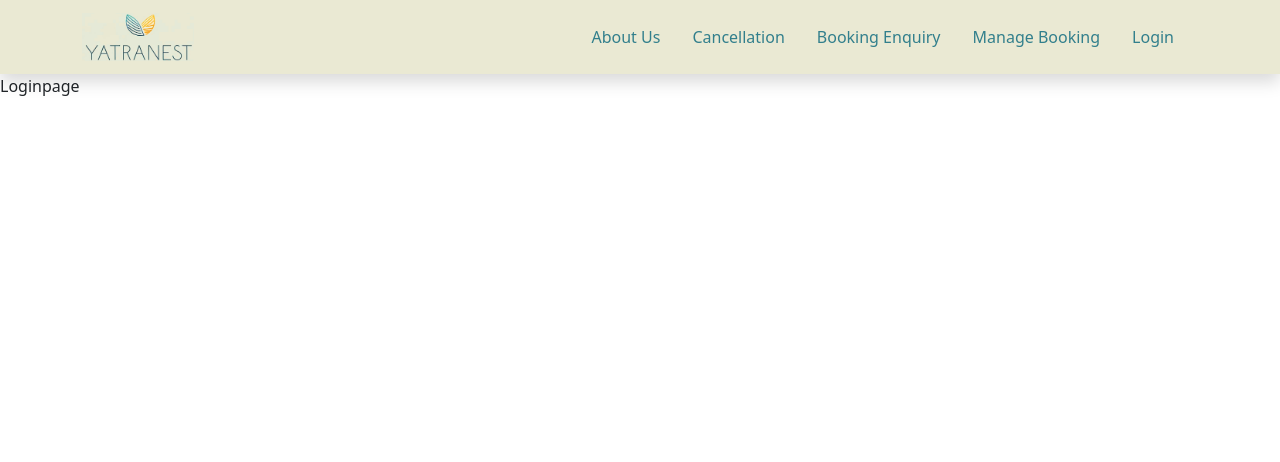
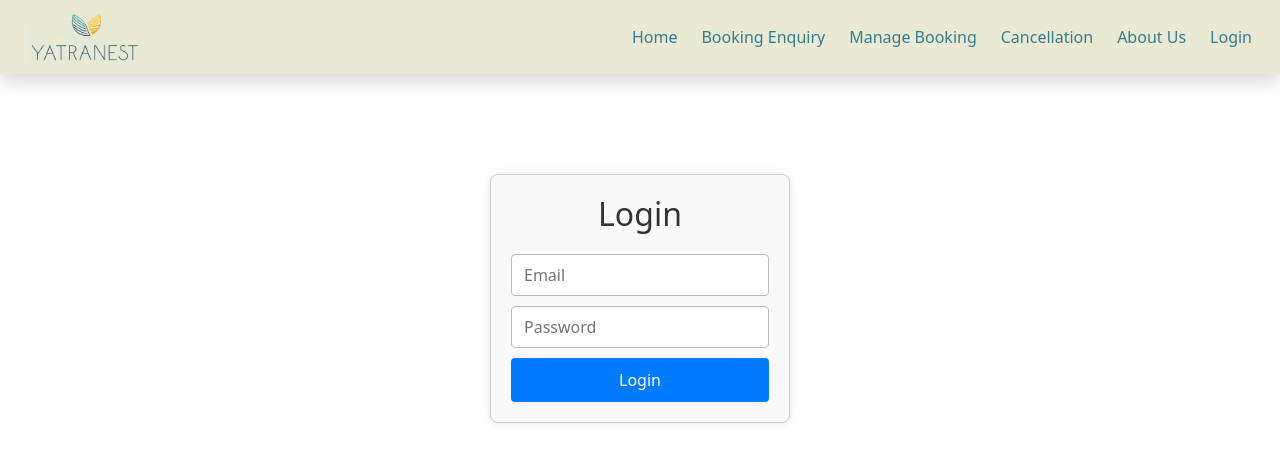
Before and after one commit to Kshitij-Shinde-dev/YatraNest, a React (Create React App) app: page /Loginpage in a window 1280 px wide. Shown: the top 462 px of the page. Built offline with nearby package versions, Linux system fonts and the light colour scheme.

Commit message:
nav header change & init login form

```diff
--- a/src/components/loginpage/Loginpage.css
+++ b/src/components/loginpage/Loginpage.css
@@ -0,0 +1,50 @@
+/* Container styling */
+.login-container {
+  max-width: 300px;
+  margin: 100px auto;
+  padding: 20px;
+  border: 1px solid #ccc;
+  border-radius: 8px;
+  text-align: center;
+  background-color: #f9f9f9;
+  box-shadow: 0px 0px 10px rgba(0, 0, 0, 0.1);
+}
+
+/* Heading */
+.login-container h2 {
+  margin-bottom: 20px;
+  color: #333;
+}
+
+/* Form layout */
+.login-form {
+  display: flex;
+  flex-direction: column;
+  gap: 10px;
+}
+
+/* Inputs */
+.login-form input[type="email"],
+.login-form input[type="password"] {
+  padding: 8px 12px;
+  font-size: 16px;
+  border: 1px solid #bbb;
+  border-radius: 4px;
+  outline: none;
+}
+
+/* Button */
+.login-form button {
+  padding: 10px;
+  background-color: #007bff;
+  color: white;
+  font-size: 16px;
+  border: none;
+  border-radius: 4px;
+  cursor: pointer;
+  transition: background-color 0.3s ease;
+}
+
+.login-form button:hover {
+  background-color: #0056b3;
+}
--- a/src/components/loginpage/Loginpage.js
+++ b/src/components/loginpage/Loginpage.js
@@ -1,10 +1,62 @@
 import React from 'react'
 import './Loginpage.css'
+import { useState } from 'react';
+import { useNavigate } from 'react-router-dom';
+import axios from 'axios';
 
 function Loginpage() {
-  return (
-    <div>Loginpage</div>
-  )
+
+    const [email, setEmail] = useState("");
+  const [password, setPassword] = useState("");
+  const [error, setError] = useState("");
+  const navigate = useNavigate();
+
+  const handleSubmit = async (e) => {
+    e.preventDefault();
+
+      try {
+    const response = await axios.post("http://192.168.0.245:9090/api/auth/login", {
+      usernameOrEmail: email,
+      password: password
+    });
+    console.log("Login response:", response.data);
+    const token = response.data.accessToken;
+    if (token) {
+      sessionStorage.setItem("token", token);
+      console.log("Token stored:", token);
+      navigate("/");
+      console.log("Navigation triggered");
+    } else {
+      console.log("No token received");
+      setError("Login failed: No token received");
+    }
+  } catch (err) {
+    setError(err.response?.data?.message || "Login failed");
+  }
+  };
+    return (
+  <div className="login-container">
+    <h2>Login</h2>
+    <form onSubmit={handleSubmit} className="login-form">
+      <input
+        type="email"
+        placeholder="Email"
+        value={email}
+        onChange={(e) => setEmail(e.target.value)}
+        required
+      />
+      <input
+        type="password"
+        placeholder="Password"
+        value={password}
+        onChange={(e) => setPassword(e.target.value)}
+        required
+      />
+      <button type="submit">Login</button>
+    </form>
+  </div>
+);
+
 }
 
 export default Loginpage
--- a/src/components/navigationheader/Navigationheader.css
+++ b/src/components/navigationheader/Navigationheader.css
@@ -1,13 +1,15 @@
 .img {
   max-width: 7rem;
   max-height: 7rem;
+  margin-left: 1rem;
 }
-.color1 {
-  background-color: #eae9d3 !important; /* ensure it overrides Bootstrap */
+.navhead {
+  background-color: #eae9d3 !important;
+  z-index: 1030;
 }
 
 .spacing {
-  margin-right: 1rem;
+  margin-right: 0.5rem;
 }
 
 .navbg {
@@ -24,7 +26,3 @@
   background-color: #e5e4cc;
   color: #45929f !important;
 }
-
-.stick {
-  z-index: 1030;
-}
--- a/src/components/navigationheader/Navigationheader.js
+++ b/src/components/navigationheader/Navigationheader.js
@@ -6,18 +6,19 @@ import './Navigationheader.css';
 
 function Navigationheader() {
   return (
-    <Navbar expand="lg" className="shadow color1 stick" sticky="top">
-      <Container>
+    <Navbar expand="lg" className="shadow navhead" sticky="top">
+      <Container fluid>
         <Navbar.Brand href="/">
           <img src="./Images/YatraNest-2.png" alt="YatraNest Logo" className="img spacing" />
         </Navbar.Brand>
         <Navbar.Toggle aria-controls="basic-navbar-nav" />
         <Navbar.Collapse id="basic-navbar-nav">
           <Nav className="ms-auto">
-            <Nav.Link href="/Aboutuspage" className="navbg spacing">About&nbsp;Us</Nav.Link>
-            <Nav.Link href="/Cancellationpage" className="navbg spacing">Cancellation</Nav.Link>
+            <Nav.Link href='/' className='navbg spacing'>Home</Nav.Link>
             <Nav.Link href="/Bookingenquirypage" className="navbg spacing">Booking&nbsp;Enquiry</Nav.Link>
             <Nav.Link href="/Managebookingpage" className="navbg spacing">Manage&nbsp;Booking</Nav.Link>
+            <Nav.Link href="/Cancellationpage" className="navbg spacing">Cancellation</Nav.Link>
+            <Nav.Link href="/Aboutuspage" className="navbg spacing">About&nbsp;Us</Nav.Link>
             <Nav.Link href="/Loginpage" className="navbg spacing">Login</Nav.Link>
           </Nav>
         </Navbar.Collapse>
```
